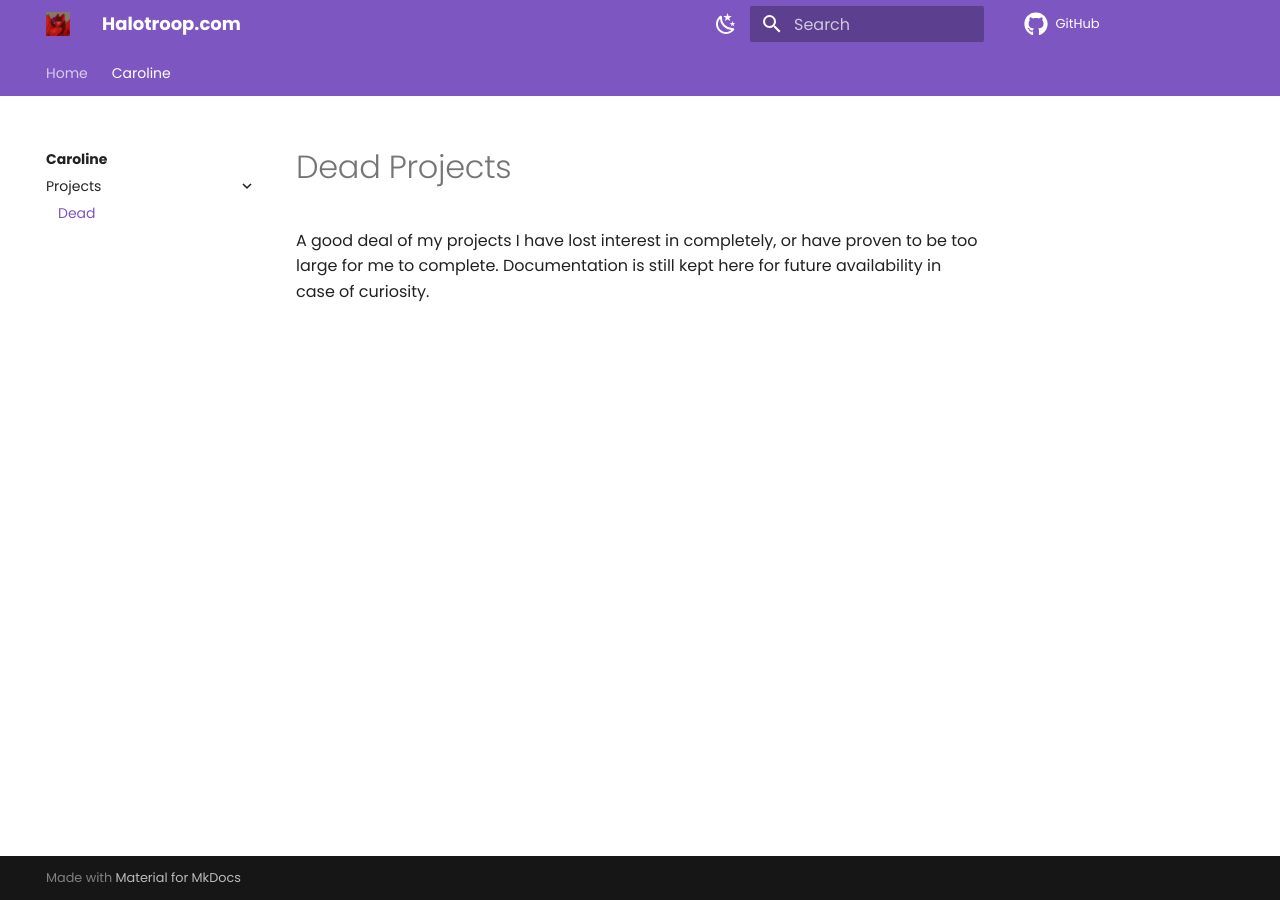
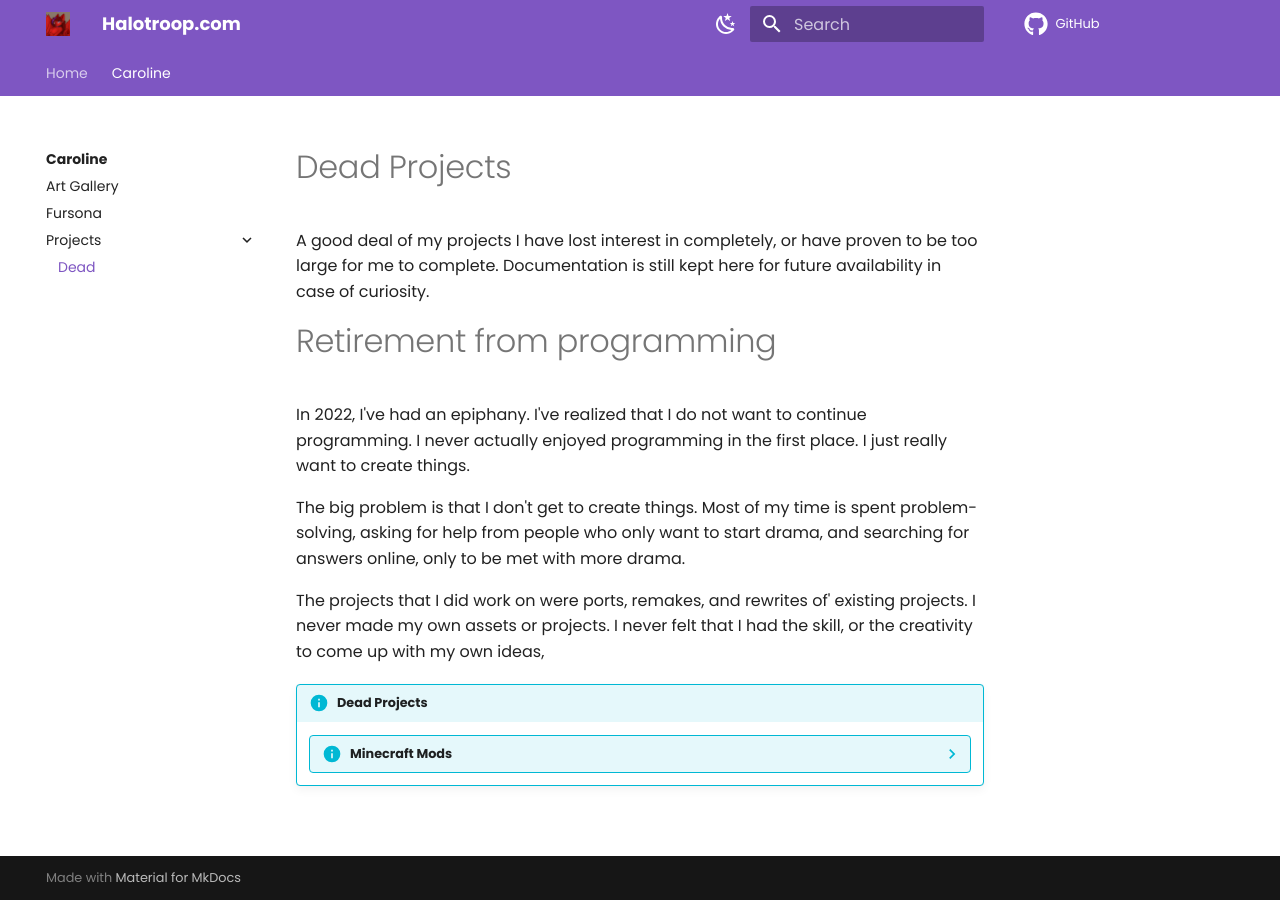
Before and after one commit to halotroop2288/halotroop.com, an MkDocs documentation site: the page built from docs/caroline/projects/dead/index.md, in a window 1280 px wide. Built offline with MkDocs 1.6.1 and Material for MkDocs 9.7.7, drawn with Linux system fonts in a browser that asks for light colours; comment, search, counter and statistics services are not loaded.

Commit message:
11/10/2022

```diff
--- a/docs/caroline/projects/dead/index.md
+++ b/docs/caroline/projects/dead/index.md
@@ -3,3 +3,27 @@
 A good deal of my projects I have lost interest in completely,
 or have proven to be too large for me to complete.
 Documentation is still kept here for future availability in case of curiosity.
+
+# Retirement from programming
+
+In 2022, I've had an epiphany.
+I've realized that I do not want to continue programming.
+I never actually enjoyed programming in the first place.
+I just really want to create things.
+
+The big problem is that I don't get to create things.
+Most of my time is spent problem-solving,
+asking for help from people who only want to start drama,
+and searching for answers online, only to be met with more drama.
+
+The projects that I did work on were ports, remakes, and rewrites of'
+existing projects.
+I never made my own assets or projects.
+I never felt that I had the skill, or the creativity to come up with my own ideas,
+
+
+!!! info "Dead Projects"
+    ??? info "Minecraft Mods"
+        - [Ex-Features](/caroline/projects/dead/ex-features)
+        - [More Creeps and Weirdos](/caroline/projects/morecreeps)
+        - [Mo' Creatures](/caroline/projects/mocreatures)
--- a/mkdocs.yml
+++ b/mkdocs.yml
@@ -1,5 +1,5 @@
 site_name: Halotroop.com
-repo_url: https://github.com/halotroop2288/halotroop2288.github.io.git
+repo_url: https://github.com/halotroop2288/halotroop2288.github.io
 theme:
   name: material
   favicon: images/avatar.png
@@ -66,6 +66,8 @@ nav:
   - Home: index.md
   - Caroline:
     - caroline/index.md
+    - Art Gallery: caroline/art-gallery.md
+    - Fursona: caroline/fursona.md
     - Projects:
       - caroline/projects/index.md
       - Dead: caroline/projects/dead/index.md
```
Also changed, not shown: docs/btu/projects/apron/index.md (added, +24 -0 lines), docs/caroline/art-gallery.md (added, +91 -0 lines), docs/caroline/index.md (+13 -2 lines), docs/caroline/projects/index.md (+2 -6 lines), docs/index.md (+5 -3 lines), docs/caroline/fursona.md (added), docs/caroline/images/bloon_by_felis.png (added), docs/caroline/images/head_tap_by_zaezar.gif (added), docs/caroline/images/headshots_by_felis.png (added), docs/caroline/images/kiykiyy_by_felian.png (added), docs/caroline/images/mowmow_by_felian.jpg (added), docs/caroline/images/reference_by_zaezar.png (added), docs/caroline/images/scarf_by_zaezar.png (added), docs/caroline/images/sept_18_freebie_by_zaezar.png (added), 1 more files, 1 other file.
